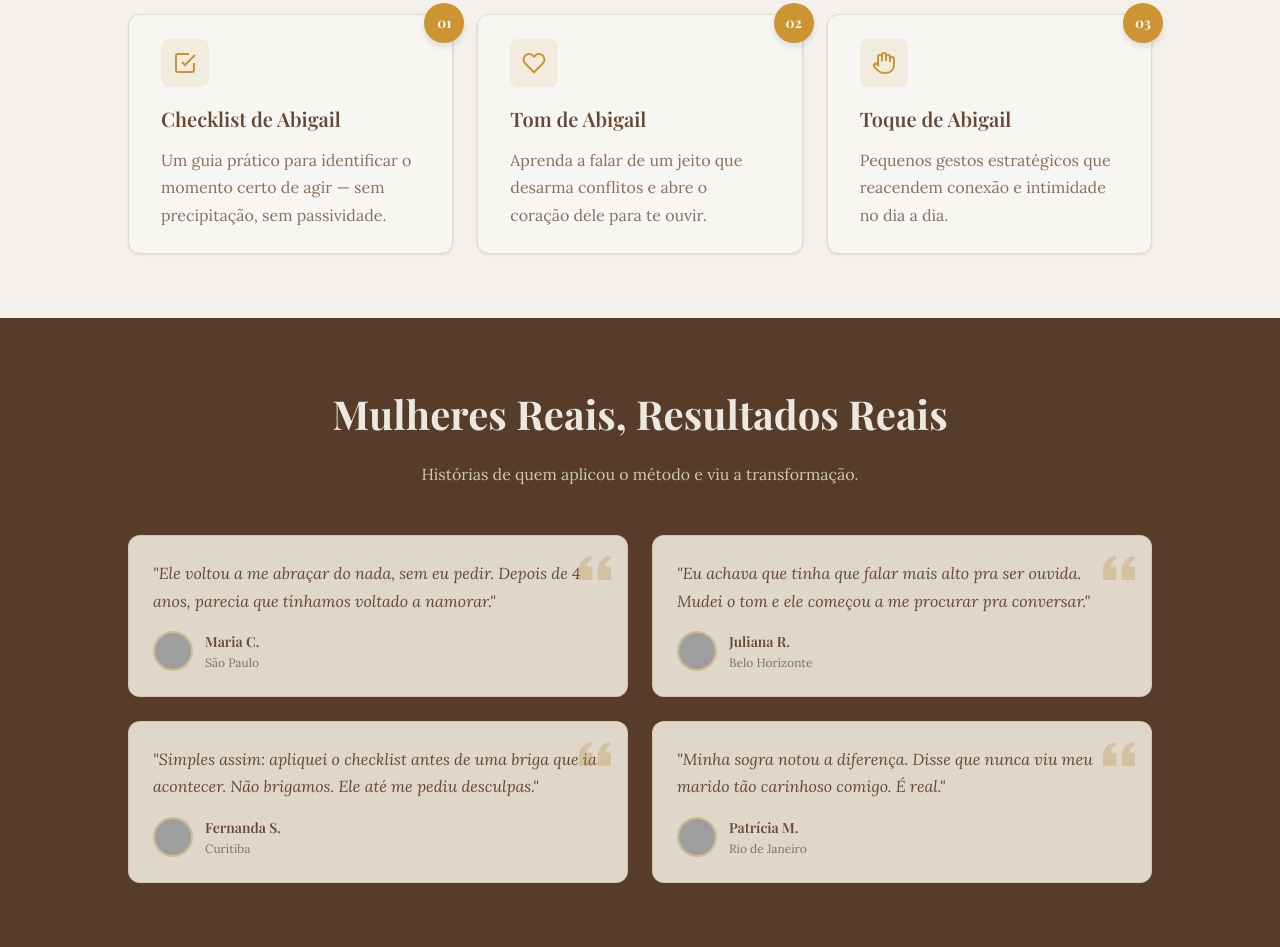
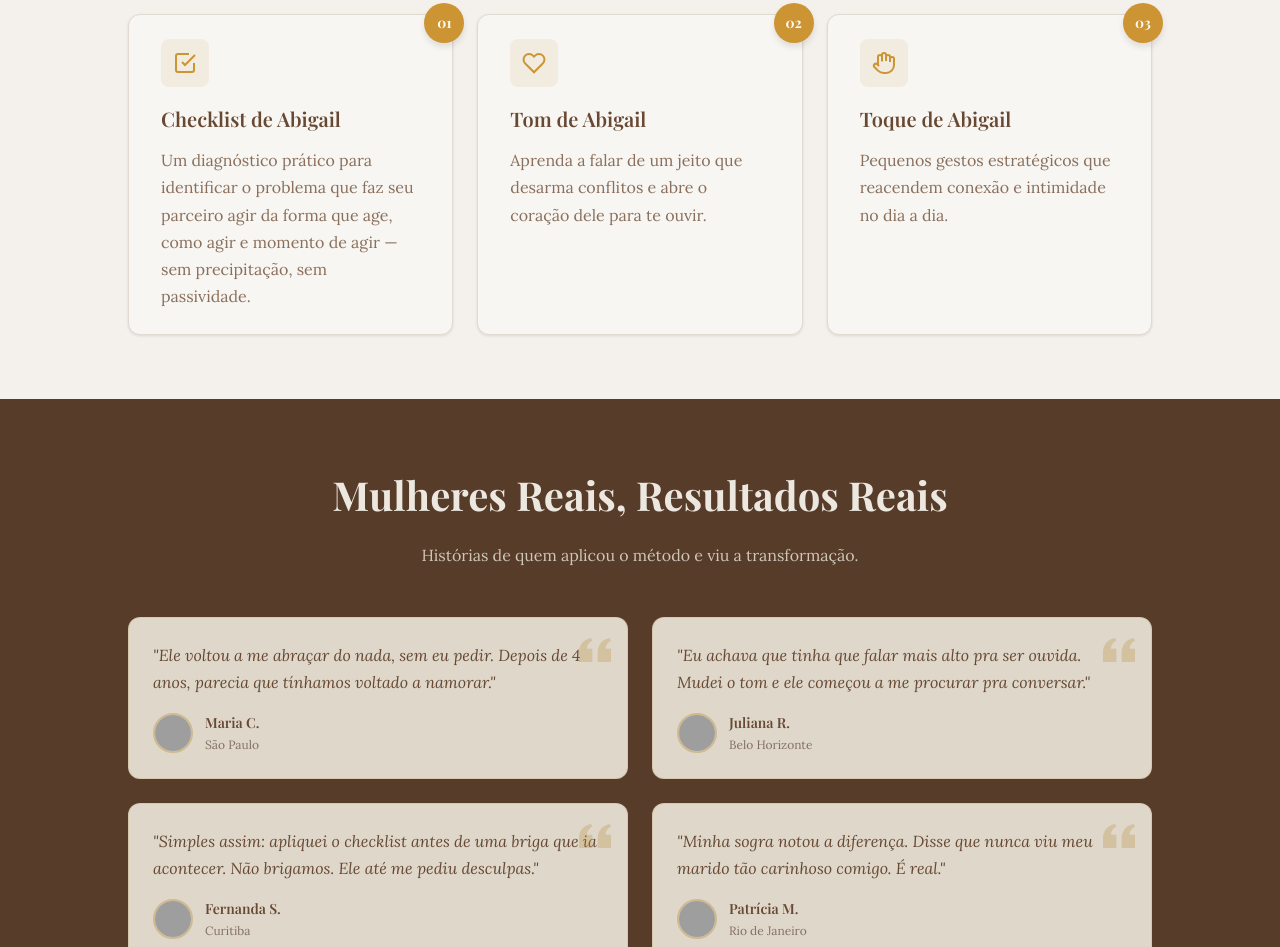
Before and after one commit to Sofiaamenezes/abi, a plain HTML site: page index.html in a window 1280 px wide. Shown: the part 1154-2101 px from the top of the page. Drawn offline with nearby package versions, Linux system fonts and the light colour scheme; grey boxes are pictures that could not be loaded; a web font is replaced by a local one.

Commit message:
index.html
Updated paragraph text to provide a more detailed description of the checklist.

```diff
--- a/index.html
+++ b/index.html
@@ -417,7 +417,7 @@
               <svg viewBox="0 0 24 24" fill="none" stroke="currentColor" stroke-width="2"><path d="M9 11l3 3L22 4"/><path d="M21 12v7a2 2 0 01-2 2H5a2 2 0 01-2-2V5a2 2 0 012-2h11"/></svg>
             </div>
             <h3>Checklist de Abigail</h3>
-            <p>Um guia prático para identificar o momento certo de agir — sem precipitação, sem passividade.</p>
+            <p>Um diagnóstico prático para identificar o problema que faz seu parceiro agir da forma que age, como agir e momento de agir — sem precipitação, sem passividade.</p>
           </div>
 
           <div class="step-card">
```
